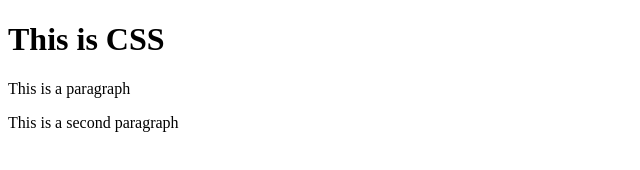
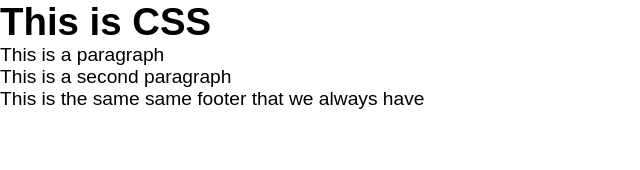
Before and after one commit to gdg-tc/css-walkthrough, a plain HTML site: page index.html in a window 1280 px wide. Shown: the whole page, without its empty margins (0-640 px from the left). Drawn offline with Linux system fonts and the light colour scheme.

Commit message:
chore: added normal css and added footer thats normal

```diff
--- a/index.css
+++ b/index.css
@@ -0,0 +1,24 @@
+*,
+*::after,
+*::before {
+  margin: 0;
+  padding: 0;
+  box-sizing: border-box;
+}
+
+html {
+  scroll-behavior: smooth;
+}
+
+body {
+  font-size: 1.2rem;
+  font-family: "Bai Jamjuree", sans-serif;
+  min-height: 100vh;
+  background-color: white;
+}
+
+img {
+  display: block;
+  max-width: 100%;
+  height: auto;
+}
--- a/index.html
+++ b/index.html
@@ -1,9 +1,10 @@
 <!DOCTYPE html>
 <html lang="en">
   <head>
-    <meta charset="UTF-8">
-    <meta name="viewport" content="width=device-width, initial-scale=1.0">
+    <meta charset="UTF-8" />
+    <meta name="viewport" content="width=device-width, initial-scale=1.0" />
     <title>CSS Walkthrough</title>
+    <link rel="stylesheet" href="index.css" />
   </head>
   <body>
     <div>
@@ -15,5 +16,6 @@
     <div>
       <p>This is a second paragraph</p>
     </div>
+    <footer>This is the same same footer that we always have</footer>
   </body>
 </html>
```
Lines whose indentation alone changed are shown as unchanged.
